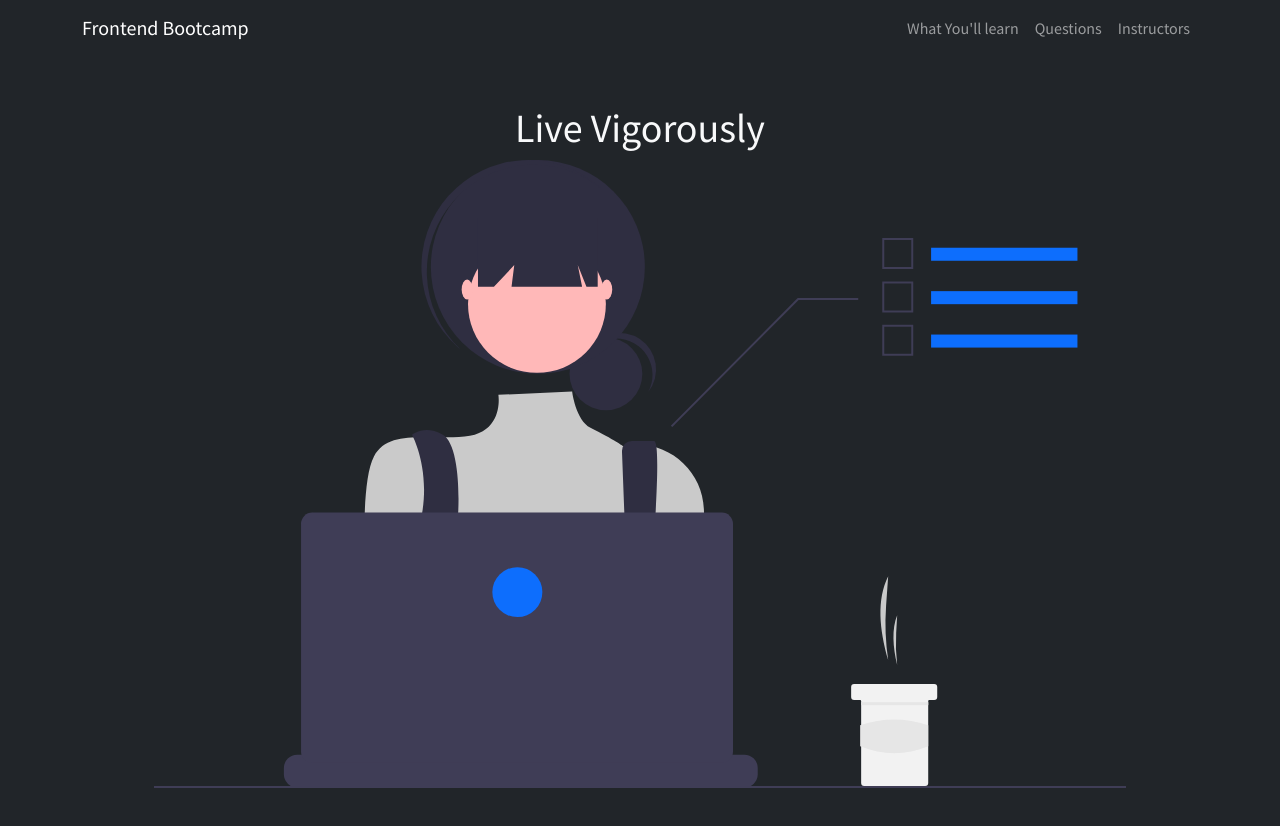
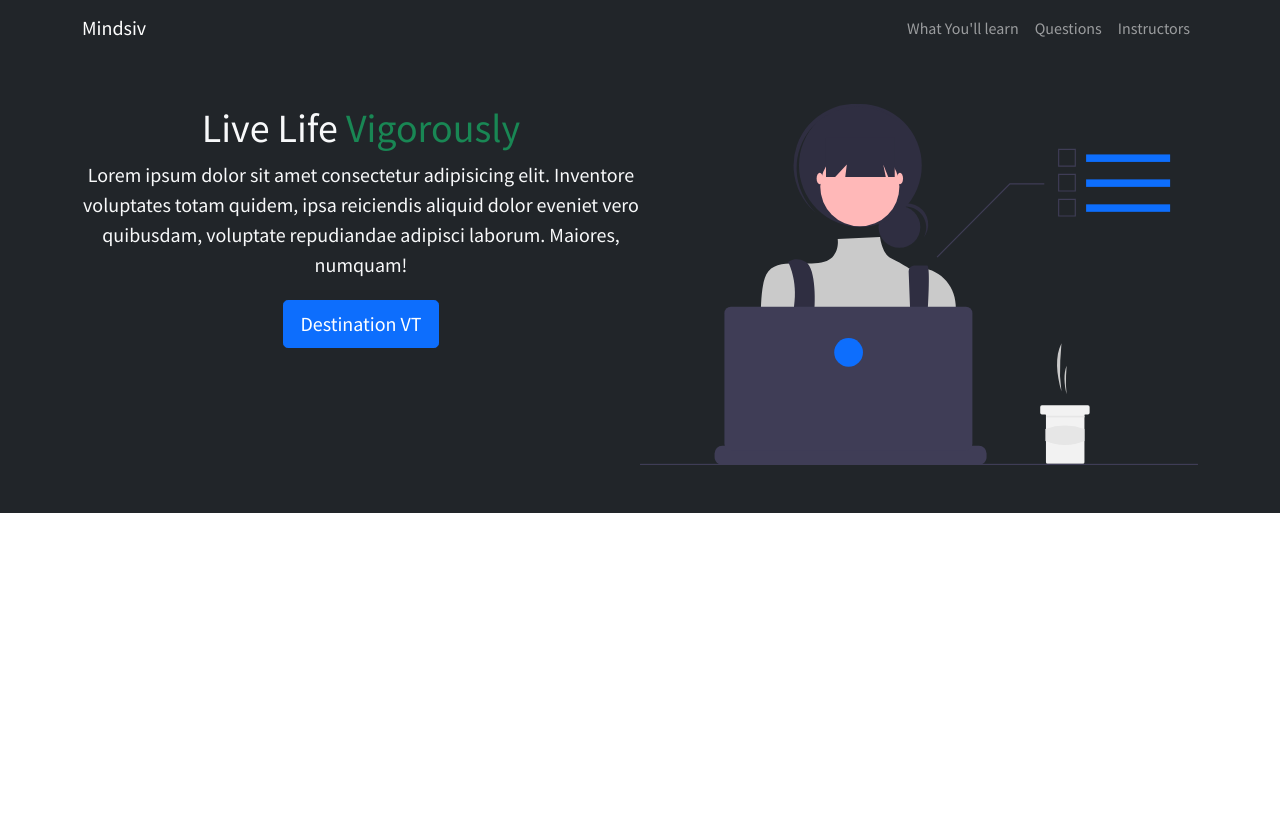
Before and after one commit to amandrafino/boot-traversy, a website: page index.html in a window 1280 px wide. After the commit the page ends 800 px from the top, so only its background shows below. Drawn offline with nearby package versions, Linux system fonts and the light colour scheme.

Commit message:
moving along in showcase

```diff
--- a/index.html
+++ b/index.html
@@ -9,7 +9,7 @@
   <meta charset="UTF-8">
   <meta http-equiv="X-UA-Compatible" content="IE=edge">
   <meta name="viewport" content="width=device-width, initial-scale=1.0">
-  <title>Frontend Bootcamp</title>
+  <title>Vigorous Life</title>
   <link rel="stylesheet" href="node_modules/bootstrap/dist/css/bootstrap.css">
   <link rel="stylesheet" href="css/style.css">
 </head>
@@ -18,7 +18,7 @@
 
     <nav class="navbar navbar-expand-lg bg-dark navbar-dark">
       <div class="container">
-        <a href="#" class="navbar-brand">Frontend Bootcamp</a>
+        <a href="#" class="navbar-brand">Mindsiv</a>
 
         <button class="navbar-toggler" type="button"
         data-bs-toggle="collapse" data-bs-target="#navmenu">
@@ -45,9 +45,13 @@
     <!-- showcase -->
     <section class="bg-dark text-light p-5 text-center">
       <div class="container">
-        <div>
-          <div><h1>Live Vigorously</h1></div>
-          <img src="img/showcase.svg" alt="">
+        <div class="d-sm-flex">
+          <div>
+            <h1>Live Life <span class="text-success">Vigorously</span></h1>
+            <p class="lead">Lorem ipsum dolor sit amet consectetur adipisicing elit. Inventore voluptates totam quidem, ipsa reiciendis aliquid dolor eveniet vero quibusdam, voluptate repudiandae adipisci laborum. Maiores, numquam!</p>
+            <button class="btn btn-primary btn-lg my-1">Destination VT</button>
+          </div>
+          <img class="image-fluid w-50" src="img/showcase.svg" alt="">
         </div>
       </div>
     </section>
```
